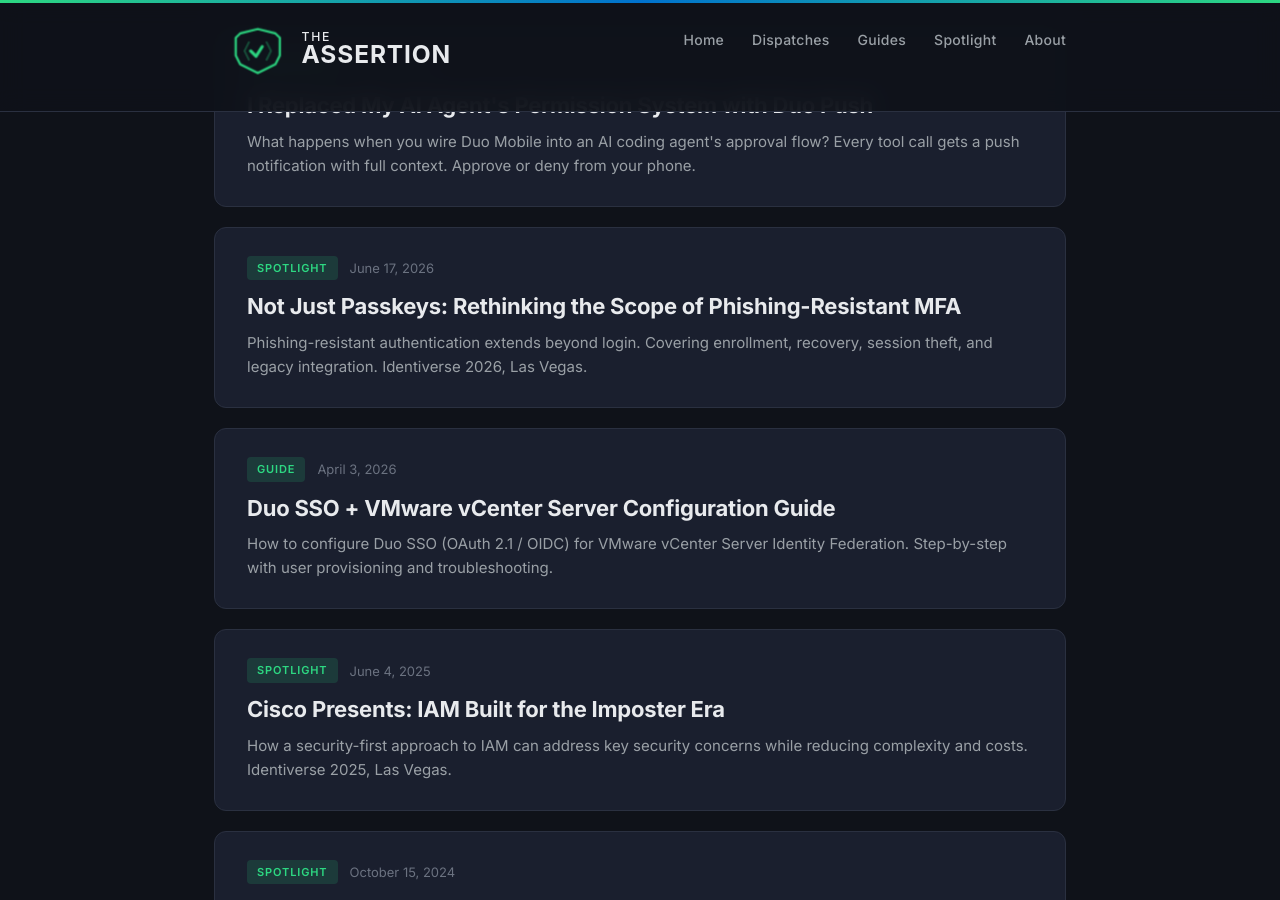
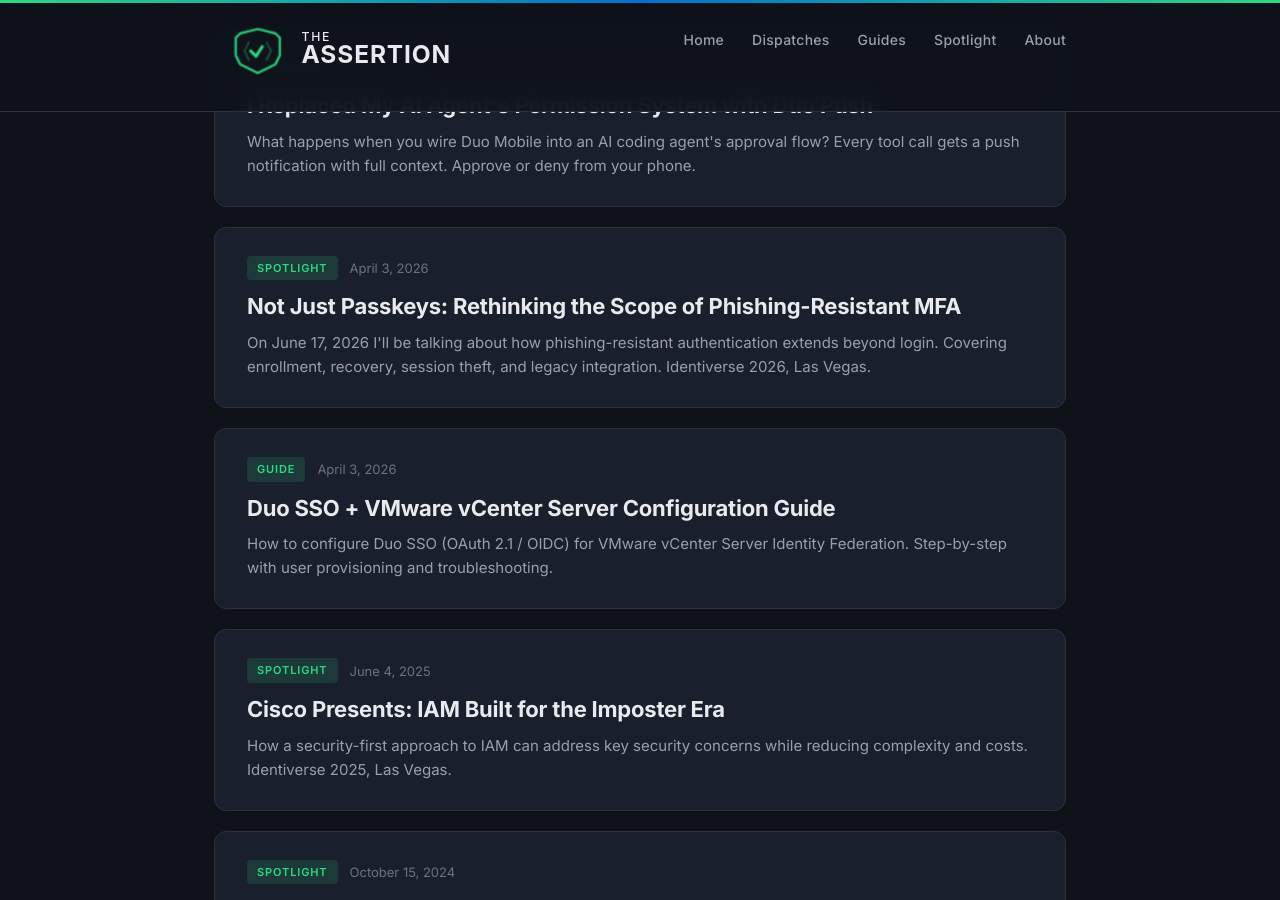
Before and after one commit to christophe81/christophe81.github.io, a Jekyll site: the page built from index.html, in a window 1280 px wide and 900 px high, scrolled down 1007 px. Built offline with Jekyll 4.4.1, drawn with Linux system fonts in a browser that asks for light colours; the list of posts is cut into pages by our own code.

Commit message:
Fix Identiverse 2026 talk date to reflect post date, not event date
The "Not Just Passkeys" talk card showed June 17, 2026 (the event date)
as the post date, which is in the future. Changed to April 3, 2026 (when
the card went live) and moved the event date into the description body.

Co-Authored-By: Claude Opus 4.6 <noreply@anthropic.com>

```diff
--- a/_pages/talks.html
+++ b/_pages/talks.html
@@ -16,8 +16,8 @@ permalink: /spotlight/
   <div class="talk-card" style="border-color: rgba(45, 216, 130, 0.3); background: linear-gradient(135deg, #1a1f2e 0%, rgba(45, 216, 130, 0.05) 100%);">
     <div style="display: inline-block; font-size: 11px; font-weight: 600; letter-spacing: 0.08em; text-transform: uppercase; color: #0f1219; background: #2dd882; padding: 3px 10px; border-radius: 4px; margin-bottom: 12px;">Coming Soon</div>
     <h4>Not Just Passkeys: Rethinking the Scope of Phishing-Resistant MFA</h4>
-    <div class="talk-venue">Identiverse 2026 &mdash; Mandalay Bay, Las Vegas &bull; June 17, 2026</div>
-    <div class="talk-desc">Phishing-resistant authentication extends beyond login protection. Attackers have shifted focus to enrollment flows, helpdesk tickets, session cookies, and password-dependent fallback mechanisms. This session covers identity verification during enrollment and recovery, proximity-based authentication alternatives, architectures eliminating passwords entirely, session theft mitigation, and integrating phishing-resistant protections into legacy systems.</div>
+    <div class="talk-venue">Identiverse 2026 &mdash; Mandalay Bay, Las Vegas &bull; April 3, 2026</div>
+    <div class="talk-desc">On June 17, 2026 I'll be talking about how phishing-resistant authentication extends beyond login protection. Attackers have shifted focus to enrollment flows, helpdesk tickets, session cookies, and password-dependent fallback mechanisms. This session covers identity verification during enrollment and recovery, proximity-based authentication alternatives, architectures eliminating passwords entirely, session theft mitigation, and integrating phishing-resistant protections into legacy systems.</div>
     <div class="talk-meta">
       <a href="https://identiverse.com/idv26/session/?idvid=4056442">Session details</a>
     </div>
--- a/index.html
+++ b/index.html
@@ -47,10 +47,10 @@ layout: default
     <a href="https://identiverse.com/idv26/session/?idvid=4056442" class="post-card post-card-link">
       <div class="post-card-meta">
         <span class="post-card-tag">Spotlight</span>
-        <span class="post-card-date">June 17, 2026</span>
+        <span class="post-card-date">April 3, 2026</span>
       </div>
       <h3>Not Just Passkeys: Rethinking the Scope of Phishing-Resistant MFA</h3>
-      <p>Phishing-resistant authentication extends beyond login. Covering enrollment, recovery, session theft, and legacy integration. Identiverse 2026, Las Vegas.</p>
+      <p>On June 17, 2026 I'll be talking about how phishing-resistant authentication extends beyond login. Covering enrollment, recovery, session theft, and legacy integration. Identiverse 2026, Las Vegas.</p>
     </a>
 
     <a href="{{ site.baseurl }}/Duo-SSO-VMware-vCenter/" class="post-card post-card-link">
```
